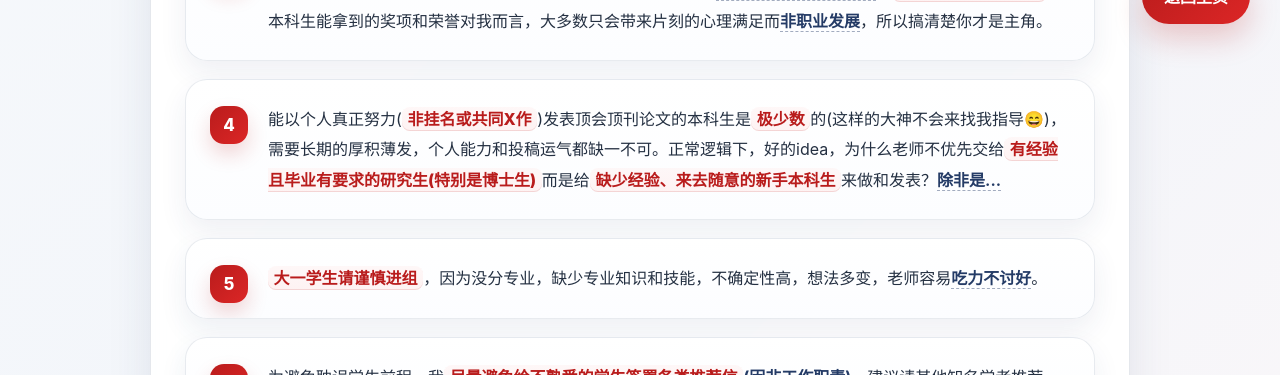
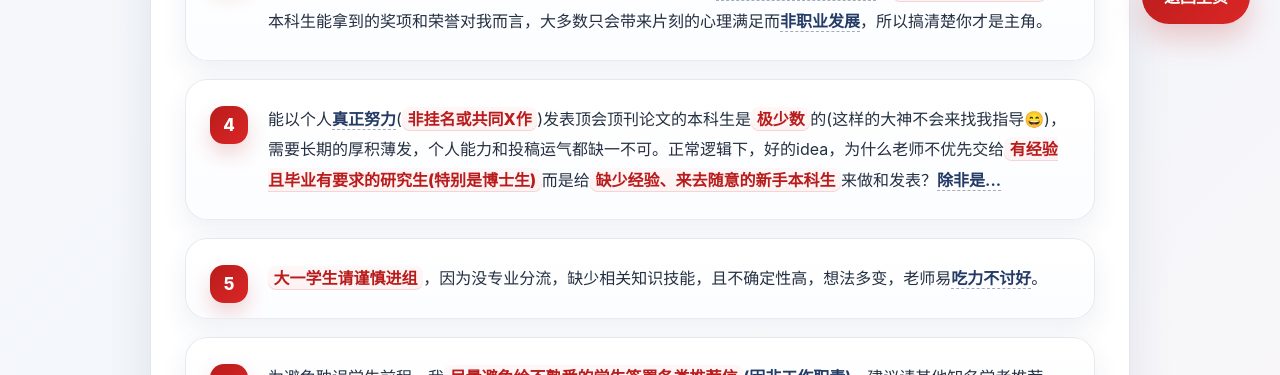
Before and after one commit to fangvv/Homepage, a Jekyll site: the page faq.html, which Jekyll copies as it is, in a window 1280 px wide. Shown: the part 846-1221 px from the top of the page. Built offline with Jekyll 4.4.1, drawn with Linux system fonts in a browser that asks for light colours; comment, search, counter and statistics services are not loaded.

Commit message:
update faq

```diff
--- a/faq.html
+++ b/faq.html
@@ -64,11 +64,14 @@
                             href="https://www.zhihu.com/question/2067235011804320517/answer/2067634560196727558"
                             target="_blank" rel="noopener noreferrer">非职业发展</a>，所以搞清楚你才是主角。
                 </li>
-                <li>能以个人真正努力(<strong>非挂名或共同X作</strong>)发表顶会顶刊论文的本科生是<strong>极少数</strong>的(这样的大神不会来找我指导😄)，需要长期的厚积薄发，个人能力和投稿运气都缺一不可。正常逻辑下，好的idea，为什么老师不优先交给<strong>有经验且毕业有要求的研究生(特别是博士生)</strong>而是给<strong>缺少经验、来去随意的新手本科生</strong>来做和发表？<a
+                <li>能以个人<a
+                        href="https://www.chinanews.com.cn/edu/2010/11-16/2659362.shtml"
+                        target="_blank"
+                        rel="noopener noreferrer">真正努力</a>(<strong>非挂名或共同X作</strong>)发表顶会顶刊论文的本科生是<strong>极少数</strong>的(这样的大神不会来找我指导😄)，需要长期的厚积薄发，个人能力和投稿运气都缺一不可。正常逻辑下，好的idea，为什么老师不优先交给<strong>有经验且毕业有要求的研究生(特别是博士生)</strong>而是给<strong>缺少经验、来去随意的新手本科生</strong>来做和发表？<a
                         href="https://www.zhihu.com/question/2014876930340569682/answer/2015195763613914710"
                         target="_blank" rel="noopener noreferrer">除非是...</a></li>
 
-                <li><strong>大一学生请谨慎进组</strong>，因为没分专业，缺少专业知识和技能，不确定性高，想法多变，老师容易<a
+                <li><strong>大一学生请谨慎进组</strong>，因为没专业分流，缺少相关知识技能，且不确定性高，想法多变，老师易<a
                         href="https://www.zhihu.com/question/519787074/answer/3389339862" target="_blank"
                         rel="noopener noreferrer">吃力不讨好</a>。</li>
 
```
